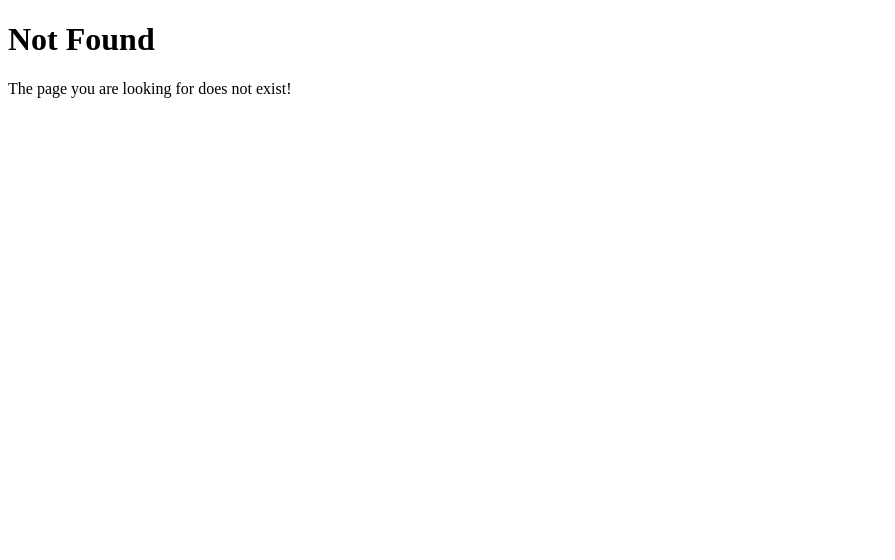
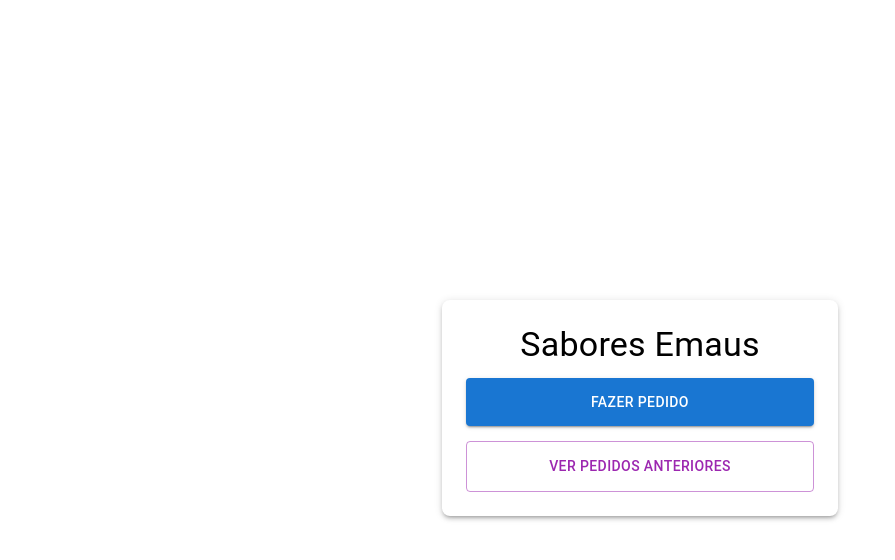
Before and after one commit to vitormartinsc/seminario_app, a React (Vite) app in the folder frontend/: page /sabores-emaus in a window 1280 px wide. Before the commit this address had no page. Shown: the top 560 px of the page, without its empty margins (0-895 px from the left). Built offline with nearby package versions, Linux system fonts and the light colour scheme.

Commit message:
Adding SaboesEmaus page

```diff
--- a/frontend/src/App.jsx
+++ b/frontend/src/App.jsx
@@ -4,6 +4,7 @@ import Login from './pages/Login';
 import Register from './pages/Register';
 import Home from './pages/Home';
 import NotFound from './pages/NotFound';
+import SaboresEmaus from './pages/SaboresEmaus';
 import ProtectedRoute from './components/ProtectedRoute';
 
 
@@ -32,7 +33,9 @@ function App() {
         <Route path="/login" element={<Login />} />
         <Route path="/register" element={<RegisterAndLogout />} />
         <Route path="/logout" element={<Logout />} />
+        <Route path="/sabores-emaus" element={<SaboresEmaus />} />
         <Route path="*" element={<NotFound />} />
+
       </Routes>
     </BrowserRouter>
   )
--- a/frontend/src/pages/Home.jsx
+++ b/frontend/src/pages/Home.jsx
@@ -26,7 +26,7 @@ function Home() {
                 gap={2}
                 mt={3}
             >
-                <Link to="#" style={{ textDecoration: 'none', color: '#3f51b5', fontSize: '18px' }}>
+                <Link to="sabores-emaus" style={{ textDecoration: 'none', color: '#3f51b5', fontSize: '18px' }}>
                     Sabores Emaus
                 </Link>
                 <Link to="#" style={{ textDecoration: 'none', color: '#3f51b5', fontSize: '18px' }}>
--- /dev/null
+++ b/frontend/src/pages/SaboresEmaus.jsx
@@ -0,0 +1,66 @@
+import React from 'react';
+import { Button, Typography, Box, Container } from '@mui/material';
+import { useNavigate } from 'react-router-dom';
+
+function SaboresEmaus() {
+    const navigate = useNavigate();
+
+    const handleMakeOrder = () => {
+        navigate('/fazer-pedido');
+    }
+
+    const handleViewOrders = () => {
+        navigate('/pedidos-anteriores');
+    }
+
+    return (
+        <Container
+            maxWidth="xs"
+            style={{
+                display: 'flex',
+                justifyContent: 'center',
+                alignItems: 'center',
+                height: '100vh'
+            }}
+        >
+            <Box
+                sx={{
+                    display: 'flex',
+                    flexDirection: 'column',
+                    alignItems: 'center',
+                    justifyContent: 'center',
+                    textAlign: 'center',
+                    boxShadow: 3,
+                    borderRadius: 2,
+                    padding: 3,
+                    backgroundColor: '#fff',
+                    width: '100%'
+                }}
+            >
+                <Typography variant="h4" gutterBottom>
+                    Sabores Emaus
+                </Typography>
+                <Button
+                    variant="contained"
+                    color="primary"
+                    onClick={handleMakeOrder}
+                    fullWidth
+                    style={{ marginBottom: "15px", padding: "12px" }}
+                >
+                    Fazer Pedido
+                </Button>
+                <Button
+                    variant="outlined"
+                    color="secondary"
+                    onClick={handleViewOrders}
+                    fullWidth
+                    style={{ padding: "12px" }}
+                >
+                    Ver Pedidos Anteriores
+                </Button>
+            </Box>
+        </Container>
+    );
+}
+
+export default SaboresEmaus;
```
